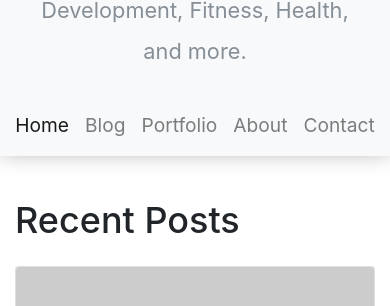
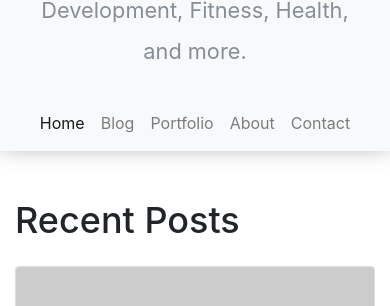
Before and after one commit to aroques/aroques.github.io, a Jekyll site: the page built from index.html, in a window 390 px wide. Shown: the part 125-431 px from the top of the page. Built offline with Jekyll 4.4.1, drawn with Linux system fonts in a browser that asks for light colours.

Commit message:
Decrease font-size of navigation links on xs devices

```diff
--- a/css/main.css
+++ b/css/main.css
@@ -23,7 +23,7 @@
     height: 220px;
   }
 
-  .lower-nav {
+  li.nav-item {
     font-size: 1rem;
   }
 }
```
